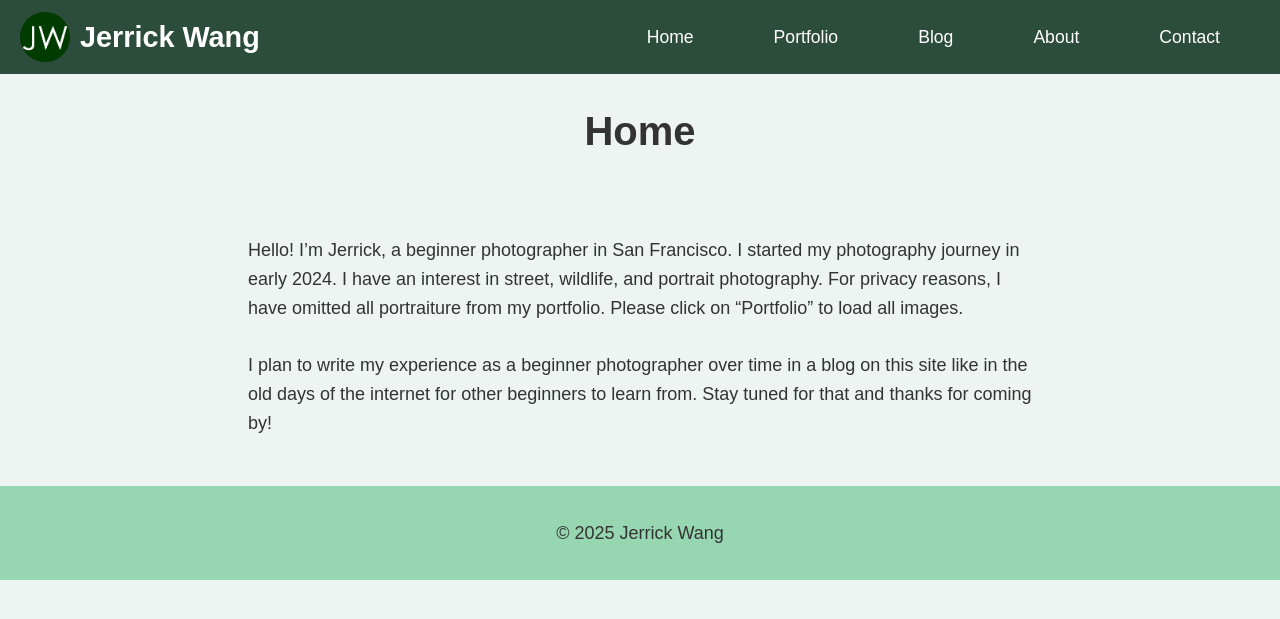
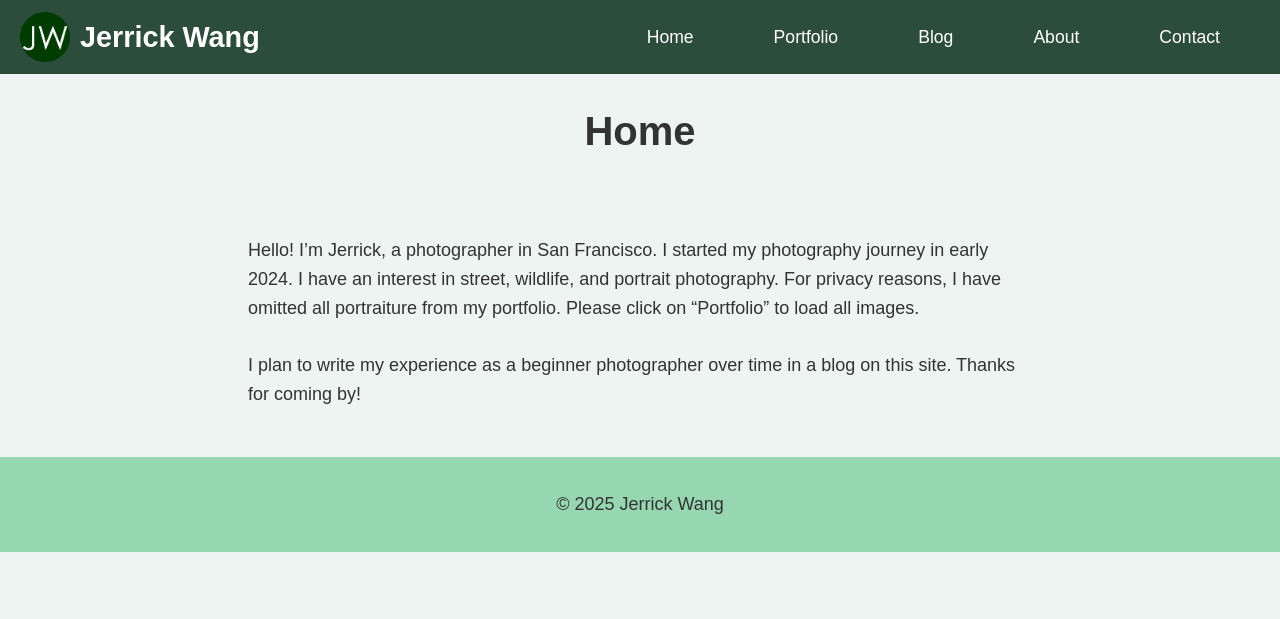
Before and after one commit to jerrickwang/jerrickwang.github.io, a Jekyll site: the page built from index.md, in a window 1280 px wide. Shown: the top 619 px of the page. Built offline with Jekyll 4.4.1, drawn with Linux system fonts in a browser that asks for light colours.

Commit message:
Update index.md

```diff
--- a/index.md
+++ b/index.md
@@ -3,5 +3,5 @@
 title: Home
 permalink: /
 ---
-Hello! I'm Jerrick, a beginner photographer in San Francisco. I started my photography journey in early 2024. I have an interest in street, wildlife, and portrait photography. For privacy reasons, I have omitted all portraiture from my portfolio. Please click on "Portfolio" to load all images. <br><br>
-I plan to write my experience as a beginner photographer over time in a blog on this site like in the old days of the internet for other beginners to learn from. Stay tuned for that and thanks for coming by!
+Hello! I'm Jerrick, a photographer in San Francisco. I started my photography journey in early 2024. I have an interest in street, wildlife, and portrait photography. For privacy reasons, I have omitted all portraiture from my portfolio. Please click on "Portfolio" to load all images. <br><br>
+I plan to write my experience as a beginner photographer over time in a blog on this site. Thanks for coming by!
```
